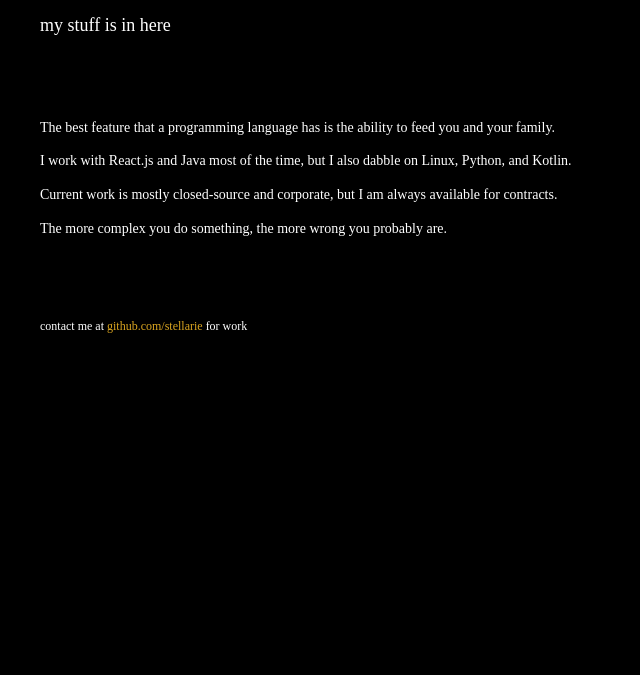
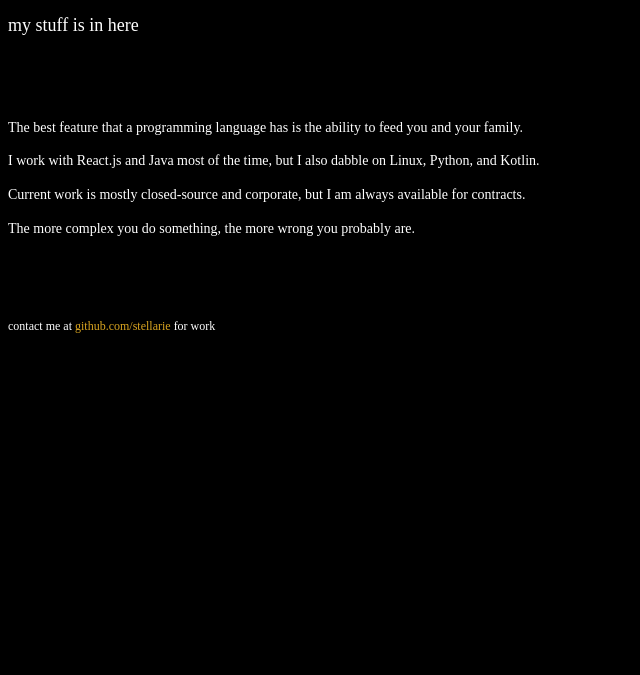
Before and after one commit to stellarie/stella-homepage, a plain HTML site: page index.html in a window 1280 px wide. Shown: the part 125-800 px from the top of the page, without its empty margins (0-640 px from the left). Drawn offline with Linux system fonts and the light colour scheme.

Commit message:
changed margin

```diff
--- a/css/style.css
+++ b/css/style.css
@@ -6,7 +6,6 @@ html {
 
 body {
   margin-top: 10vh;
-  margin-left: 5vh;
 }
 
 .heading {
```
